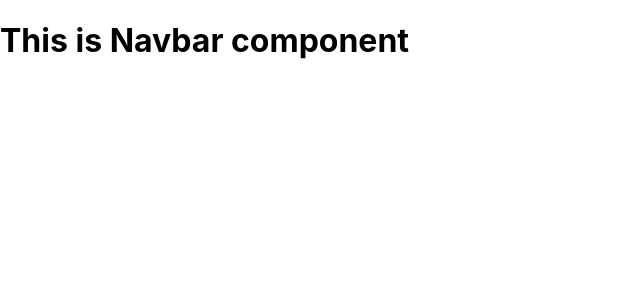
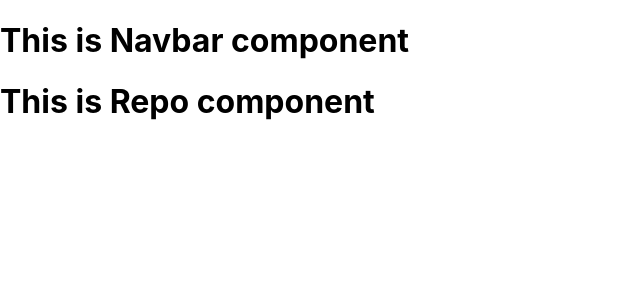
Before and after one commit to pedroluiznogueira/sps-react, a React (Create React App) app: page / in a window 1280 px wide. Shown: the top 300 px of the page, without its empty margins (0-640 px from the left). Built offline with nearby package versions, Linux system fonts and the light colour scheme.

Commit message:
implemented routes for the system

```diff
--- a/package.json
+++ b/package.json
@@ -12,6 +12,7 @@
     "@types/react-dom": "^17.0.11",
     "react": "^17.0.2",
     "react-dom": "^17.0.2",
+    "react-router-dom": "^6.2.1",
     "react-scripts": "5.0.0",
     "typescript": "^4.5.4",
     "web-vitals": "^2.1.2"
--- a/src/App.tsx
+++ b/src/App.tsx
@@ -2,11 +2,13 @@ import React from 'react';
 import logo from './logo.svg';
 import './App.css';
 import Navbar from './components/layout/navbar/Navbar';
+import RepoComponent from './components/entity/RepoComponent';
 
 function App() {
   return (
     <>
       <Navbar />
+      <RepoComponent />
     </>
   );
 }
--- a/src/components/account/login/Login.tsx
+++ b/src/components/account/login/Login.tsx
@@ -1,8 +1,12 @@
-function Login() {
+import Navbar from "../../layout/navbar/Navbar";
+
+function LoginComponent() {
 
     return(
-        <h1>This is Login component</h1>
+        <>
+            <h1>This is Login component</h1>
+        </>
     );
 }
 
-export default Login;
+export default LoginComponent;
--- /dev/null
+++ b/src/components/entity/RepoComponent.tsx
@@ -0,0 +1,8 @@
+function RepoComponent() {
+
+    return(
+        <h1>This is Repo component</h1>
+    );
+}
+
+export default RepoComponent;
--- a/src/index.tsx
+++ b/src/index.tsx
@@ -3,8 +3,18 @@ import ReactDOM from 'react-dom';
 import './index.css';
 import App from './App';
 import reportWebVitals from './reportWebVitals';
+import LoginComponent from './components/account/login/Login';
+import RepoComponent from './components/entity/RepoComponent';
+import { BrowserRouter, Route, Routes } from 'react-router-dom';
 
 ReactDOM.render(
-  <App />,
+  <>
+    <BrowserRouter>
+      <Routes>
+        <Route path="/" element={<App />} />
+        <Route path="/login" element={<LoginComponent />} />
+      </Routes>
+    </BrowserRouter>
+  </>,
   document.getElementById('root')
 );
```
Also changed, not shown: 1 other file (tests, documents, lock files or other folders).
